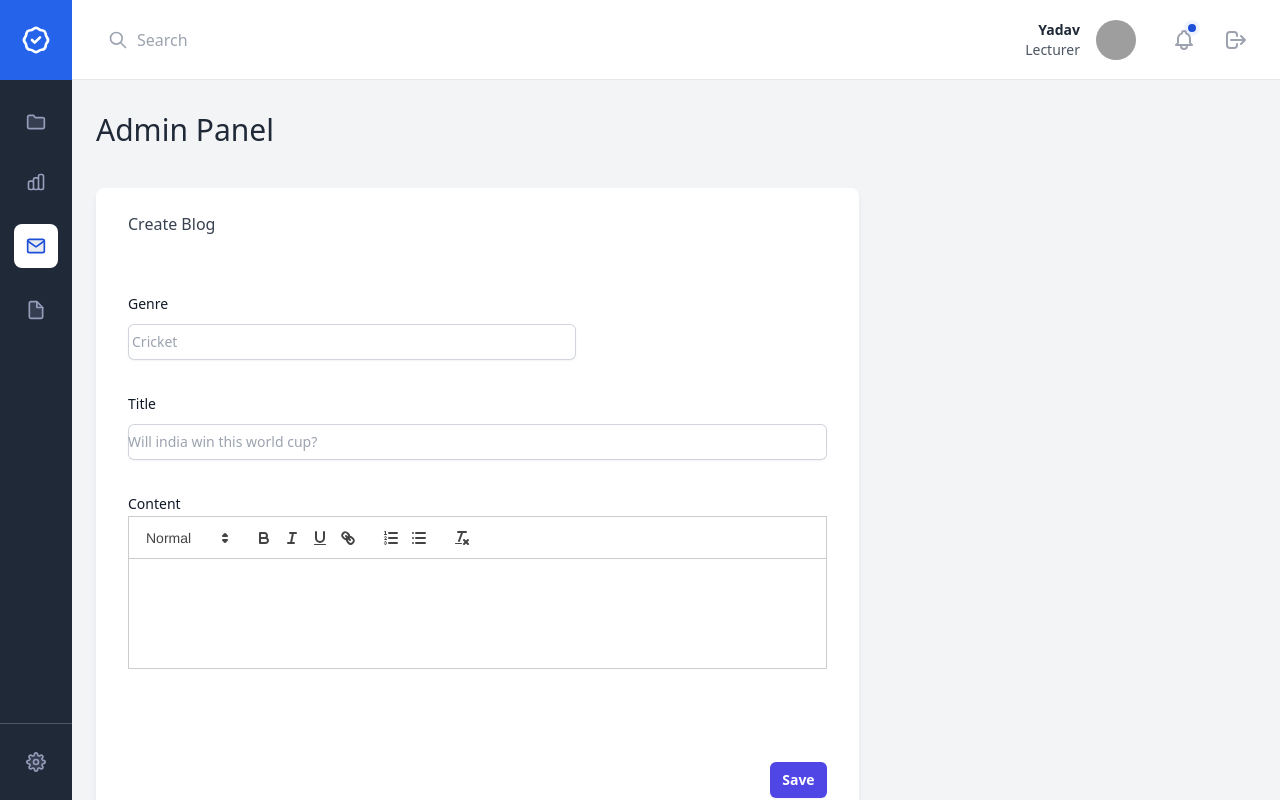
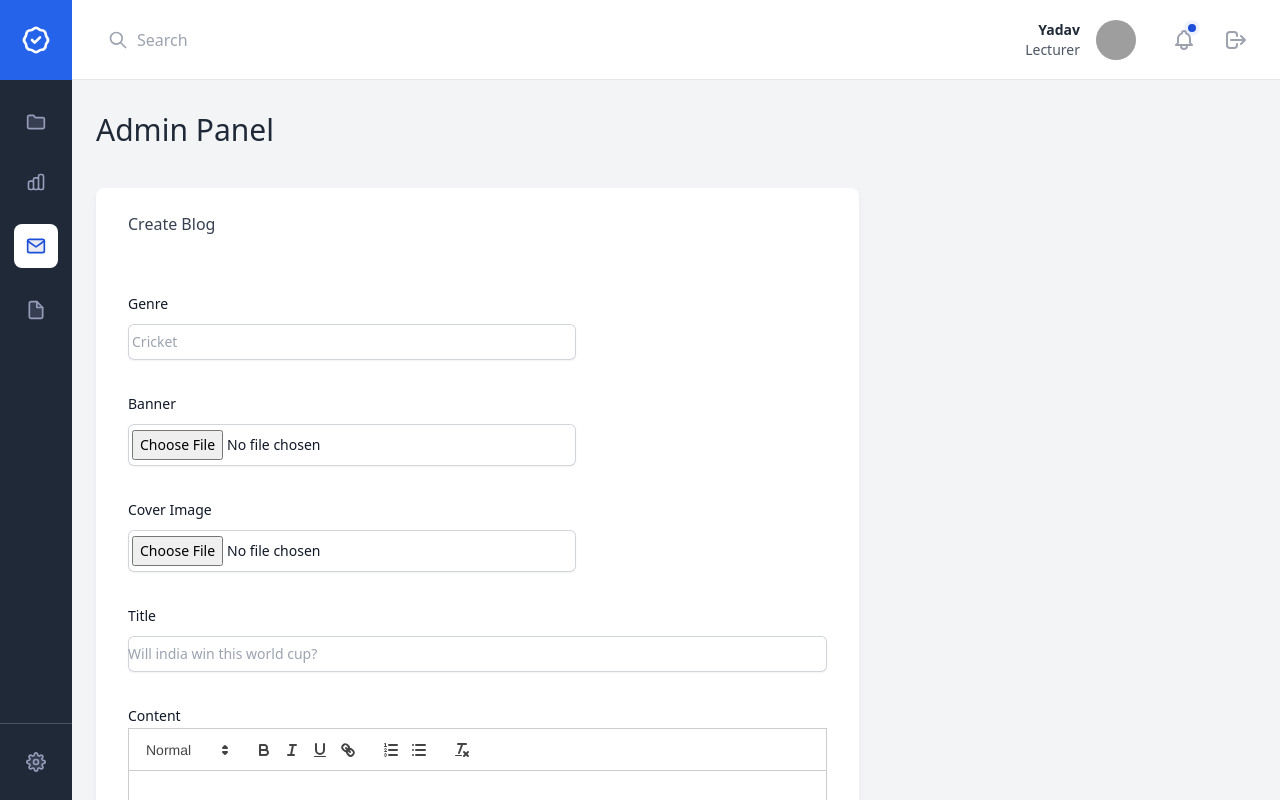
Before and after one commit to sammkinng/admin, a Vue app: page /blog in a window 1280 px wide. Built offline with nearby package versions, Linux system fonts and the light colour scheme; grey boxes are pictures that could not be loaded.

Commit message:
image upload

```diff
--- a/src/components/InsertPoll.vue
+++ b/src/components/InsertPoll.vue
@@ -28,6 +28,30 @@
                                 <input v-model="insertDataArr.genre" type="text" name="genre" required id="genre"
                                     class="block flex-1 border-0 bg-transparent py-1.5 pl-1 text-gray-900 placeholder:text-gray-400 focus:ring-0 sm:text-sm sm:leading-6"
                                     placeholder="Cricket" />
+                            </div>
+                        </div>
+                    </div>
+
+                    <div class="sm:col-span-4">
+                        <label for="bg1" class="block text-sm font-medium leading-6 text-gray-900">
+                            Banner</label>
+                        <div class="mt-2">
+                            <div
+                                class="flex rounded-md shadow-sm ring-1 ring-inset ring-gray-300 focus-within:ring-2 focus-within:ring-inset focus-within:ring-indigo-600 sm:max-w-md">
+                                <input ref="bg1" accept="image/*" @change="uploadBanner" type="file" name="bg1" required id="bg1"
+                                    class="block flex-1 border-0 bg-transparent py-1.5 pl-1 text-gray-900 placeholder:text-gray-400 focus:ring-0 sm:text-sm sm:leading-6" />
+                            </div>
+                        </div>
+                    </div>
+
+                    <div class="sm:col-span-4">
+                        <label for="bg2" class="block text-sm font-medium leading-6 text-gray-900">
+                            Cover Image</label>
+                        <div class="mt-2">
+                            <div
+                                class="flex rounded-md shadow-sm ring-1 ring-inset ring-gray-300 focus-within:ring-2 focus-within:ring-inset focus-within:ring-indigo-600 sm:max-w-md">
+                                <input ref="bg2" accept="image/*" @change="uploadCover" type="file" name="bg2" required id="bg2"
+                                    class="block flex-1 border-0 bg-transparent py-1.5 pl-1 text-gray-900 placeholder:text-gray-400 focus:ring-0 sm:text-sm sm:leading-6" />
                             </div>
                         </div>
                     </div>
@@ -98,7 +122,8 @@
 
 <script>
 import { setDoc, doc, Timestamp, getDoc } from 'firebase/firestore/lite';
-import { db } from '../main'
+import { db,storage } from '../main'
+import { ref,uploadBytes,getDownloadURL} from "firebase/storage";
 
 import 'quill/dist/quill.snow.css';
 
@@ -126,6 +151,8 @@ export default {
             err: '',
             tasks: [],
             insertDataArr: {
+                bg1: '',
+                bg2: '',
                 content: '',
                 ques: '',
                 genre: '',
@@ -203,7 +230,11 @@ export default {
             this.newTask = '',
                 this.err = '',
                 this.tasks = [],
+                this.$refs.bg1.value = null;
+                this.$refs.bg2.value = null;
                 this.insertDataArr = {
+                    bg1:'',
+                    bg2:'',
                     content: '',
                     name: '',
                     date: null,
@@ -248,6 +279,52 @@ export default {
                     value: 1
                 })
             }
+        },
+        async uploadBanner(event) {
+            const file = event.target.files[0];
+
+            if (file) {
+                try {
+                    // Create a reference to the storage location
+                    const storageRef = ref(storage,'banners/' + file.name);
+
+                    // Upload the file
+                    await uploadBytes(storageRef,file)
+
+                    // Get the download URL
+                    const url = await getDownloadURL(storageRef);
+
+                    // Update the image URL in the component
+                    this.insertDataArr.bg1=url
+                } catch (error) {
+                    this.err = error.code
+                    setTimeout(() => this.err = '', 1500)
+                    console.error('Error uploading image:', error.message);
+                }
+            }
+        },
+        async uploadCover(event) {
+            const file = event.target.files[0];
+
+            if (file) {
+                try {
+                    // Create a reference to the storage location
+                    const storageRef = ref(storage,'covers/' + file.name);
+
+                    // Upload the file
+                    await uploadBytes(storageRef,file)
+
+                    // Get the download URL
+                    const url = await getDownloadURL(storageRef);
+
+                    // Update the image URL in the component
+                    this.insertDataArr.bg2=url;
+                } catch (error) {
+                    this.err = error.code
+                    setTimeout(() => this.err = '', 1500)
+                    console.error('Error uploading image:', error.message);
+                }
+            }
         }
     }
 };
--- a/src/main.js
+++ b/src/main.js
@@ -2,13 +2,16 @@ import { createApp } from 'vue';
 import App from './App.vue';
 import "./assets/app.css";
 
-import {initializeApp} from 'firebase/app';
+import { initializeApp } from 'firebase/app';
 import { environment } from './environment';
 import router from './router';
 
-import {getFirestore} from 'firebase/firestore/lite';
+import { getFirestore } from 'firebase/firestore/lite';
+import { getStorage } from "firebase/storage";
 
-const fbApp=initializeApp(environment.firebaseConfig);
+
+const fbApp = initializeApp(environment.firebaseConfig);
 export const db = getFirestore(fbApp)
+export const storage = getStorage(fbApp)
 
 createApp(App).use(router).mount('#app');
```
